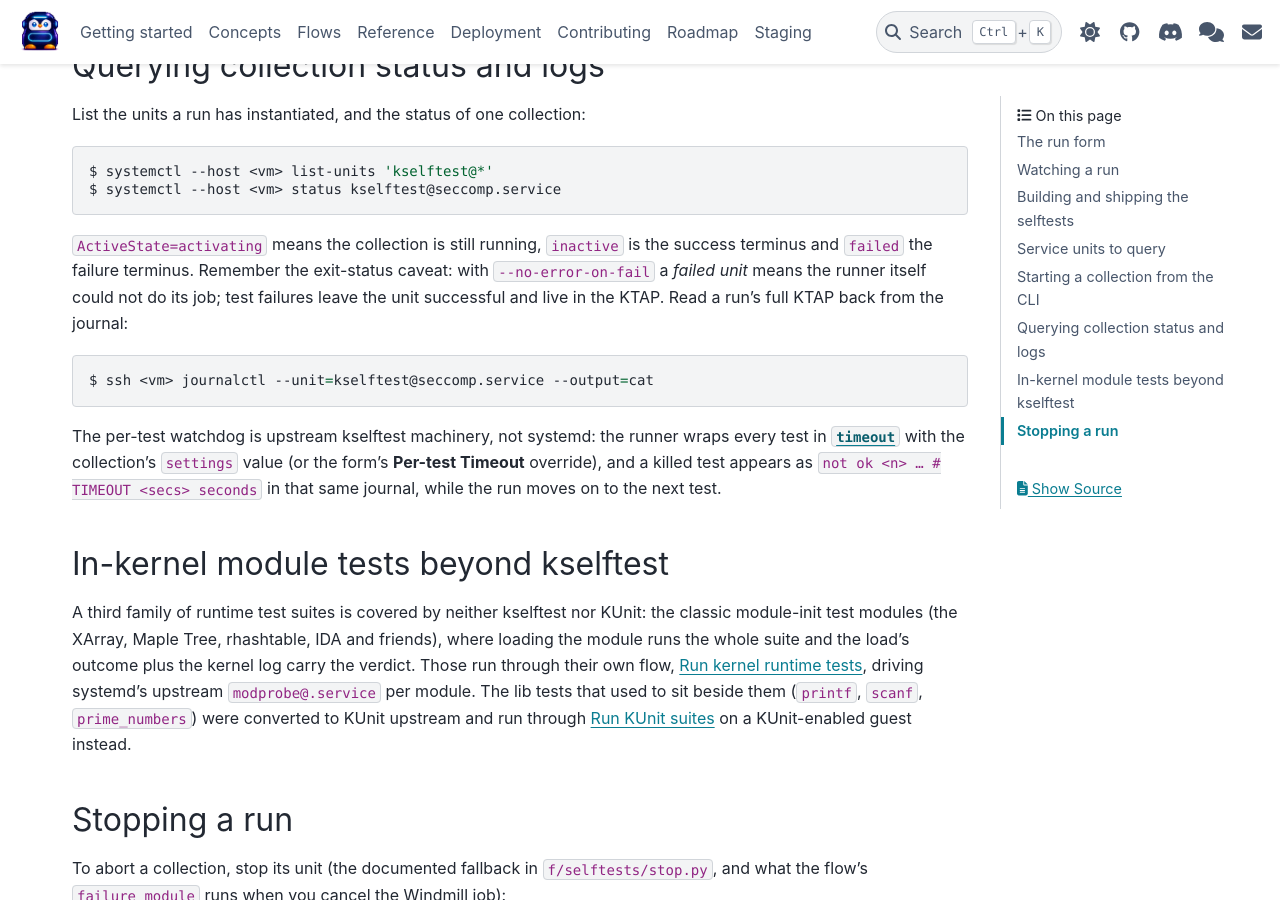
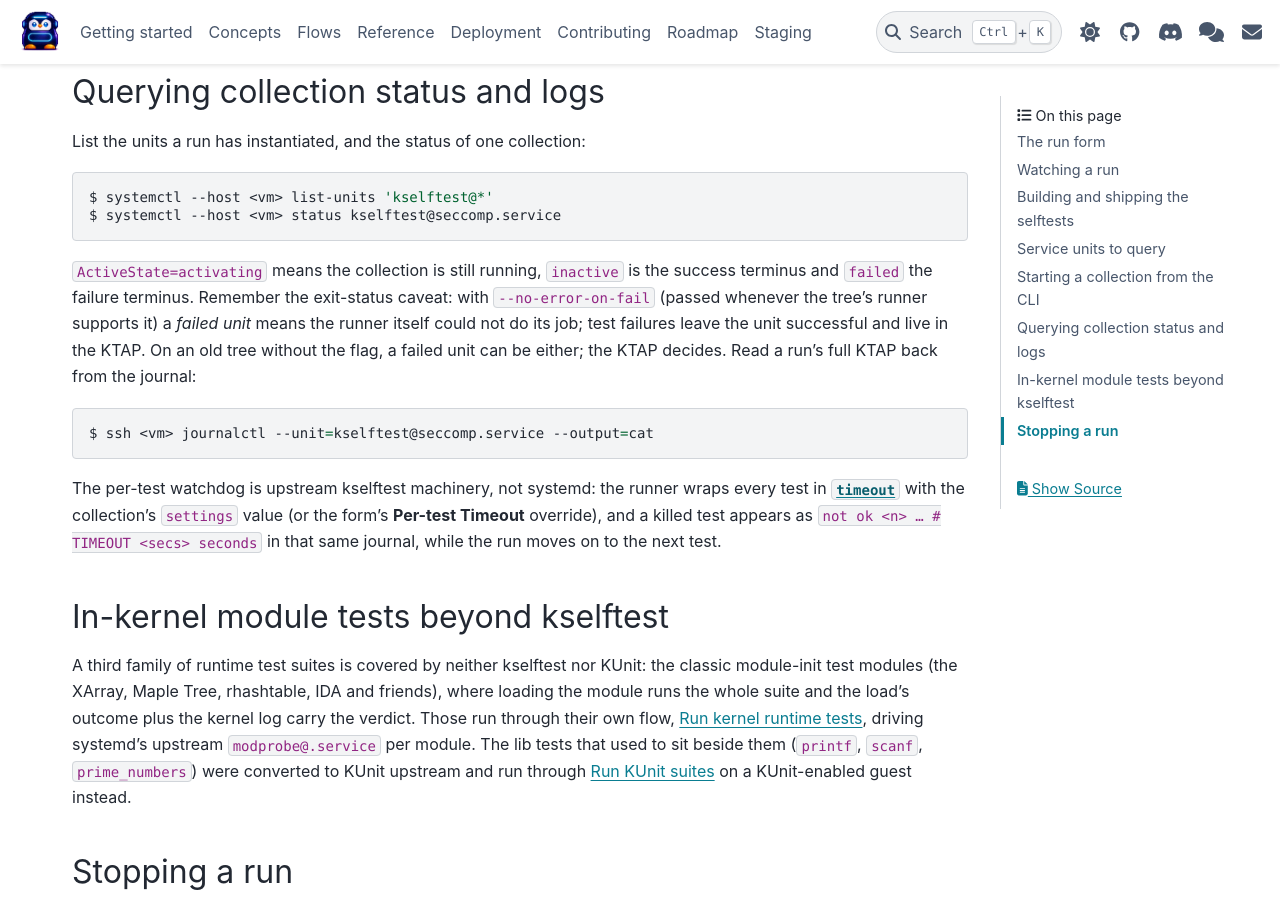
Before and after one commit to dagomez137/kdevops-ng, a Sphinx documentation site: the page built from docs/flows/selftests.rst, in a window 1280 px wide and 900 px high, scrolled down 3768 px. Built offline with Sphinx 7.4.7 and the PyData theme 0.15.4, drawn with Linux system fonts in a browser that asks for light colours; some of the changed text lies outside the part shown.

Commit message:
docs: add the old-runner caveat to the selftests exit-status prose
The kselftest units pass --no-error-on-fail only where the tree's
runner supports it, so the page's two exit-status passages needed the
vintage caveat: on an old tree a failed unit can be a test failure as
well as an infrastructure error, and the KTAP decides.

Generated-by: Claude AI
Signed-off-by: Daniel Gomez <da.gomez@kernel.org>

```diff
--- a/docs/flows/selftests.rst
+++ b/docs/flows/selftests.rst
@@ -48,10 +48,12 @@ On the guest each collection runs as a template unit started with
 ``ok N selftests: <collection>: <test>`` line per test (with ``# SKIP``,
 ``# XFAIL``, ``# TIMEOUT`` or ``# exit=<rc>`` directives), and a closing
 ``# Totals:`` line. The verdict is that KTAP: the units pass
-``--no-error-on-fail``, so the unit's exit status reports only
-infrastructure errors (an unknown collection, a missing runner), never a
-test failure, and ``collect`` checks the plan against the parsed result
-lines so a journal truncated mid-run can never read as a pass.
+``--no-error-on-fail`` where the tree's runner supports it, so the unit's
+exit status reports only infrastructure errors (an unknown collection, a
+missing runner); a tree old enough to predate the flag reports test
+failures in the exit status too, with the same KTAP verdict either way.
+``collect`` checks the plan against the parsed result lines so a journal
+truncated mid-run can never read as a pass.
 
 Before starting the unit, ``start`` captures the guest journal's end-of-now
 cursor: everything after it belongs to this run, so a re-run can never
@@ -217,9 +219,11 @@ List the units a run has instantiated, and the status of one collection:
 
 ``ActiveState=activating`` means the collection is still running,
 ``inactive`` is the success terminus and ``failed`` the failure terminus.
-Remember the exit-status caveat: with ``--no-error-on-fail`` a *failed
-unit* means the runner itself could not do its job; test failures leave the
-unit successful and live in the KTAP. Read a run's full KTAP back from the
+Remember the exit-status caveat: with ``--no-error-on-fail`` (passed
+whenever the tree's runner supports it) a *failed unit* means the runner
+itself could not do its job; test failures leave the unit successful and
+live in the KTAP. On an old tree without the flag, a failed unit can be
+either; the KTAP decides. Read a run's full KTAP back from the
 journal:
 
 .. code-block:: console
```
